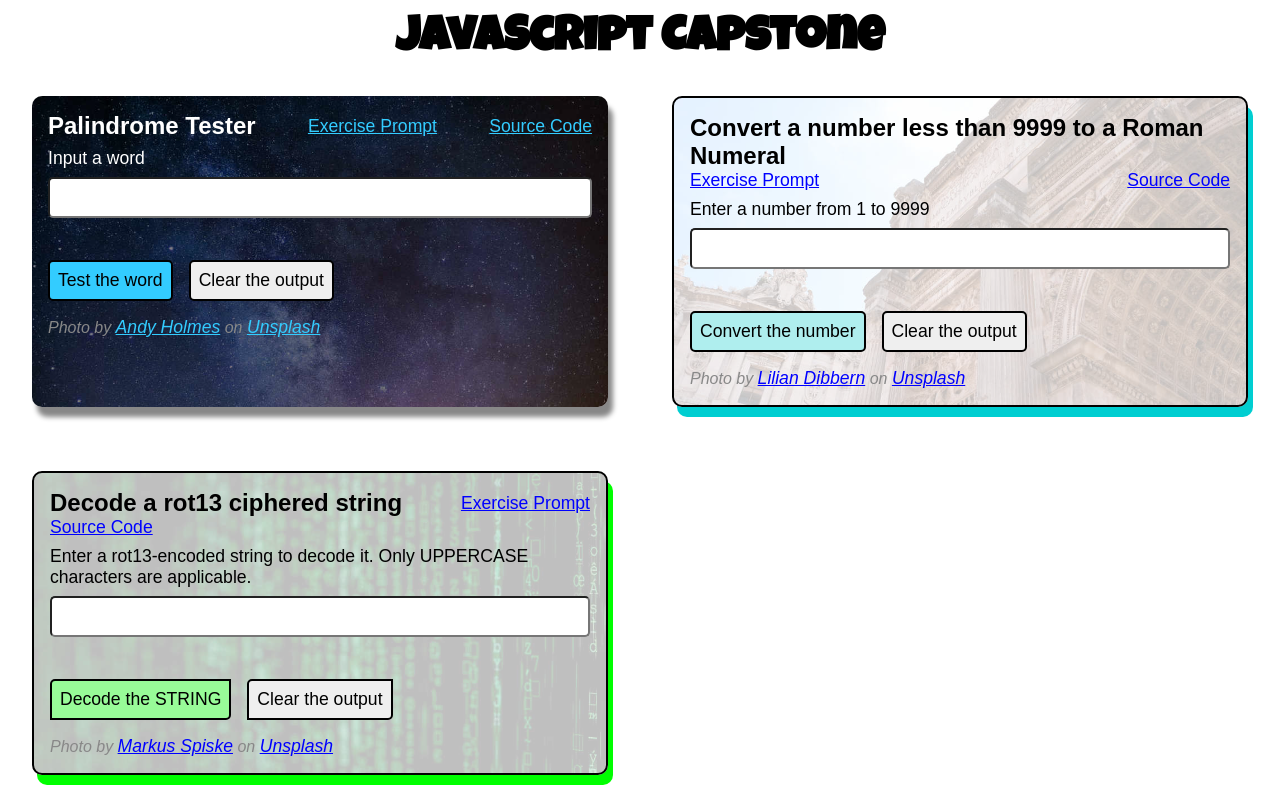
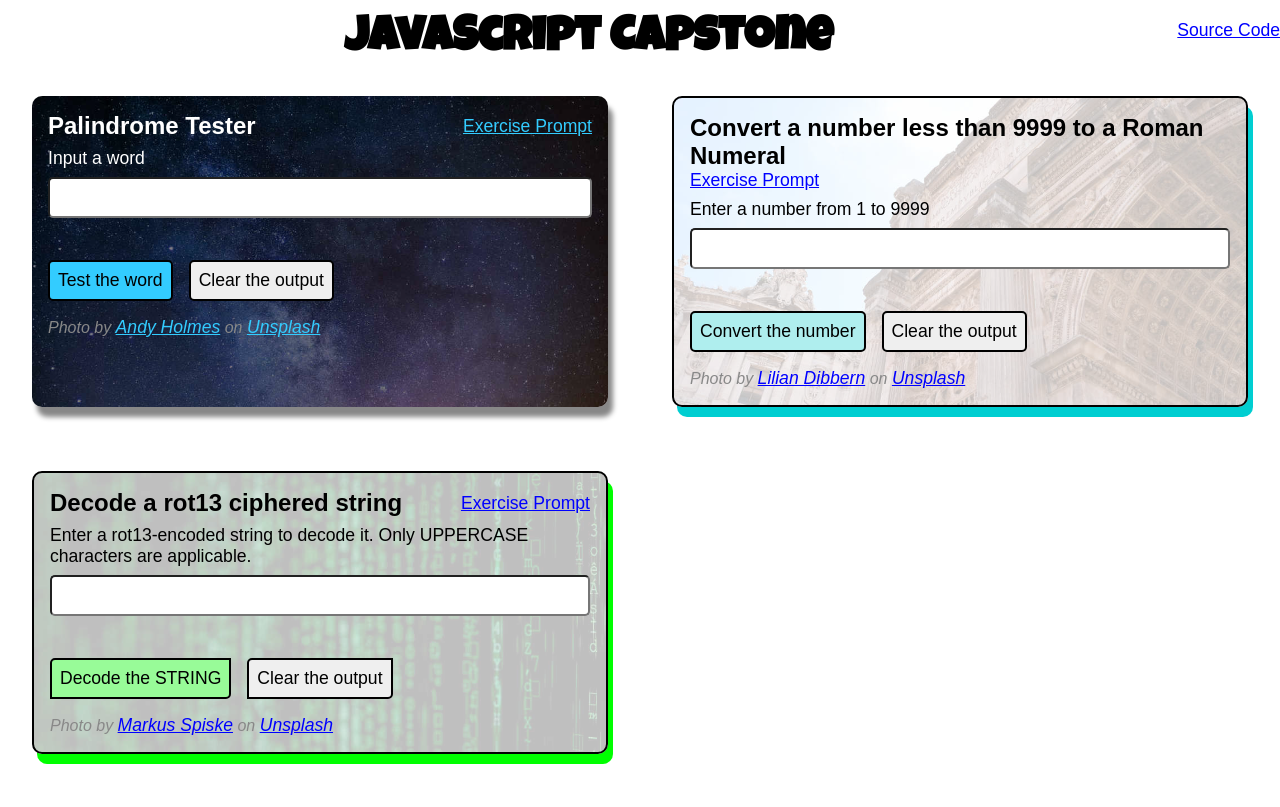
Before and after one commit to hdevilbiss/js-capstone, a React (Create React App) app: page / in a window 1280 px wide. Built offline with nearby package versions, Linux system fonts and the light colour scheme.

Commit message:
🚚 Move src code link to App header, not individual headers

```diff
--- a/src/App.jsx
+++ b/src/App.jsx
@@ -31,6 +31,11 @@ function App() {
         <h1>
           JavaScript Capstone
         </h1>
+        <p>
+          <a href="https://github.com/hdevilbiss/js-capstone">
+            Source Code
+          </a>
+        </p>
       </header>
       <div className="wrapper">
         <Palindrome />
--- a/src/components/Palindrome.jsx
+++ b/src/components/Palindrome.jsx
@@ -47,9 +47,6 @@ const Palindrome = () => {
         <a href="https://www.freecodecamp.org/learn/javascript-algorithms-and-data-structures/javascript-algorithms-and-data-structures-projects/palindrome-checker">
           Exercise Prompt
         </a>
-        <a href="https://github.com/hdevilbiss/js-capstone/blob/main/src/js/palindrome.js">
-          Source Code
-        </a>
       </header>
       <div>
         <label htmlFor="palindrome-input">
--- a/src/components/Roman.jsx
+++ b/src/components/Roman.jsx
@@ -46,9 +46,6 @@ const Roman = () => {
         <a href="https://www.freecodecamp.org/learn/javascript-algorithms-and-data-structures/javascript-algorithms-and-data-structures-projects/roman-numeral-converter">
           Exercise Prompt
         </a>
-        <a href="https://github.com/hdevilbiss/js-capstone/blob/main/src/js/convertToRoman.js">
-          Source Code
-        </a>
       </header>
       <div>
         <label htmlFor="roman-input">
--- a/src/components/Rot.jsx
+++ b/src/components/Rot.jsx
@@ -46,9 +46,6 @@ const Rot = () => {
         <a href="https://www.freecodecamp.org/learn/javascript-algorithms-and-data-structures/javascript-algorithms-and-data-structures-projects/caesars-cipher">
           Exercise Prompt
         </a>
-        <a href="https://github.com/hdevilbiss/js-capstone/blob/main/src/js/rot13.js">
-          Source Code
-        </a>
       </header>
       <div>
         <label htmlFor="rot-input">
```
